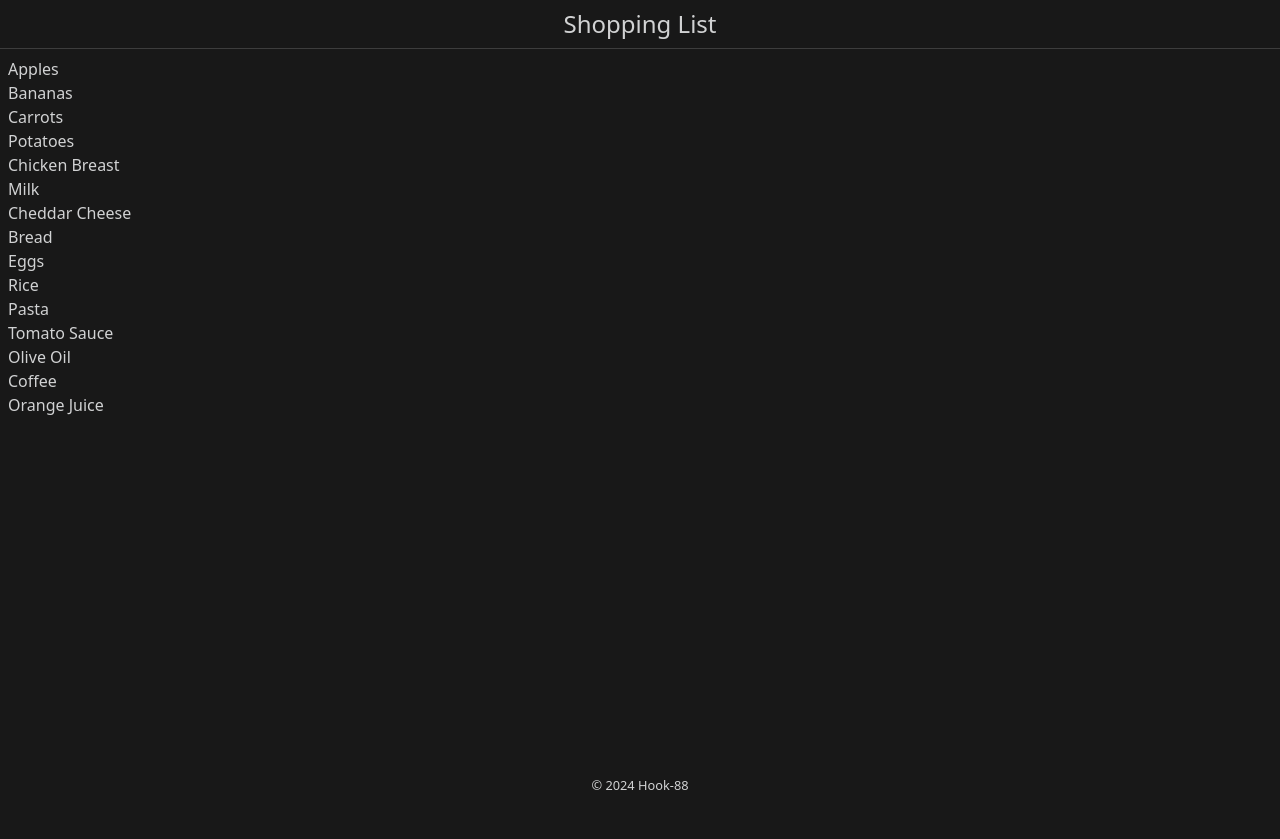
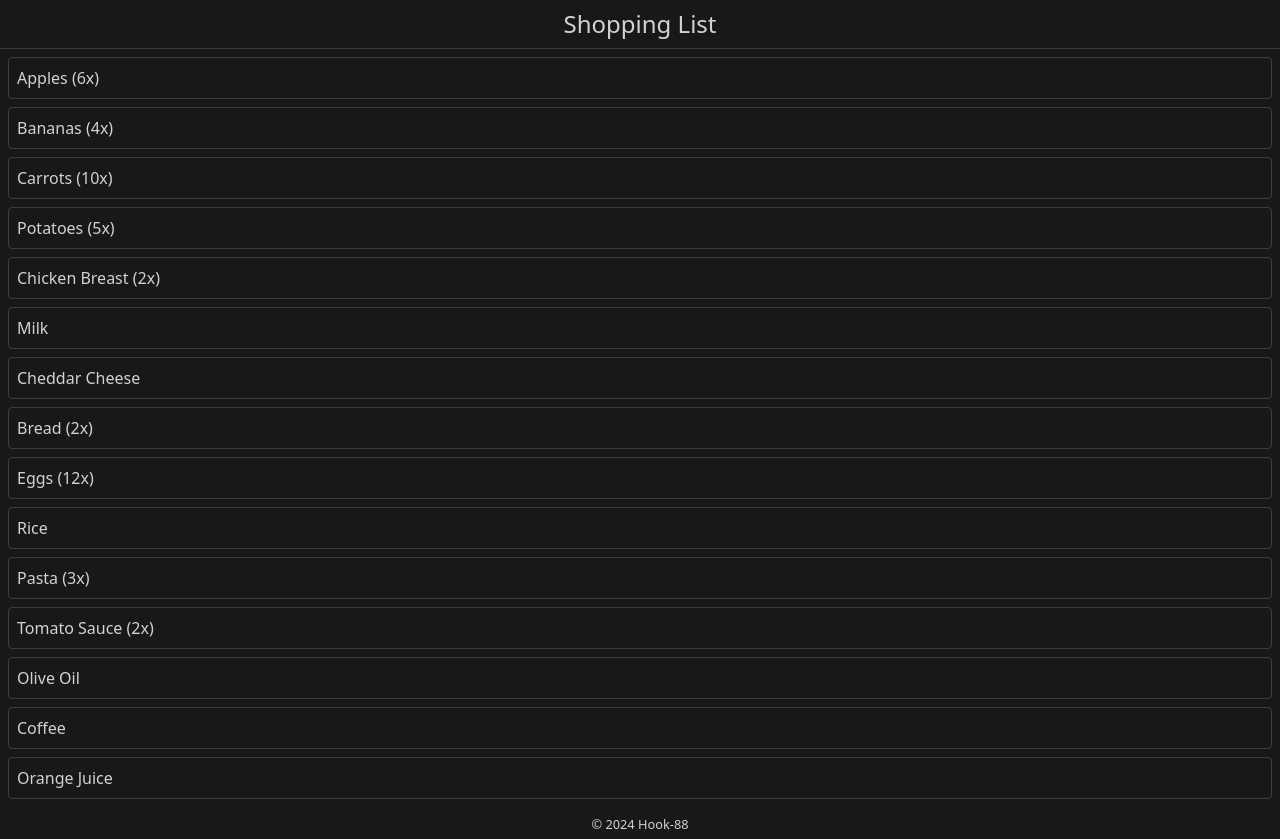
Before and after one commit to Hook-88/shopping-list, a Vue app: page / in a window 1280 px wide. Before the commit the page ends 800 px from the top, so only its background shows below. Built offline with nearby package versions, Linux system fonts and the light colour scheme; the HTML template or start-up script is replaced by a standard one.

Commit message:
add basci markup and style for shopping item

```diff
--- a/src/components/BaseList/BaseList.vue
+++ b/src/components/BaseList/BaseList.vue
@@ -11,7 +11,7 @@ defineProps<{
 
 
 <template>
-  <ul>
+  <ul class="space-y-2">
     <li v-for="(item, index) in listItems" :key="index">
       <component :is="itemComponent" :item="item" v-bind="$attrs" />
     </li>
--- /dev/null
+++ b/src/components/ShoppingList/ShoppingItem.vue
@@ -0,0 +1,16 @@
+<script setup lang="ts">
+defineProps<{
+  item: {
+    name: string
+    quantity: number
+  }
+}>()
+
+</script>
+
+<template>
+  <div class="flex items-center border border-[#d1d2d3]/20 rounded p-2">
+    <p>{{ item.name }}</p>
+    <span v-if="item.quantity > 1">&nbsp;({{ item.quantity }}x)</span>
+  </div>
+</template>
--- a/src/components/ShoppingList/ShoppingList.vue
+++ b/src/components/ShoppingList/ShoppingList.vue
@@ -1 +1,10 @@
-<script></script>
+<script setup lang="ts">
+import BaseList from '@/components/BaseList/BaseList.vue'
+import ShoppingItem from '@/components/ShoppingList/ShoppingItem.vue';
+import { SHOPPINGLIST } from '@/data'
+
+</script>
+
+<template>
+  <BaseList :list-items="SHOPPINGLIST" :item-component="ShoppingItem" />
+</template>
--- a/src/views/HomeView.vue
+++ b/src/views/HomeView.vue
@@ -1,7 +1,5 @@
 <script setup lang="ts">
-import BaseList from '@/components/BaseList/BaseList.vue'
-import { SHOPPINGLIST } from '@/data'
-import BaseItem from '@/components/BaseList/BaseItem/BaseItem.vue';
+import ShoppingList from '@/components/ShoppingList/ShoppingList.vue';
 
 
 
@@ -19,6 +17,6 @@ import BaseItem from '@/components/BaseList/BaseItem/BaseItem.vue';
 
 
   <main class="flex-grow px-2 flex flex-col gap-4">
-    <BaseList :list-items="SHOPPINGLIST" :item-component="BaseItem" />
+    <ShoppingList />
   </main>
 </template>
```
